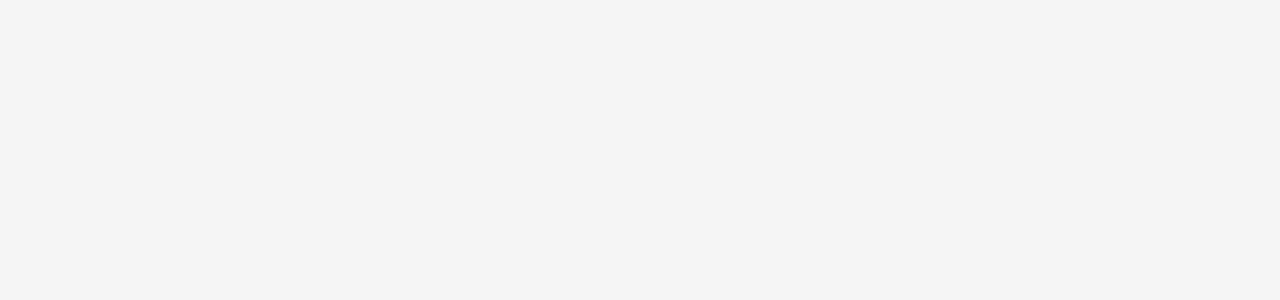
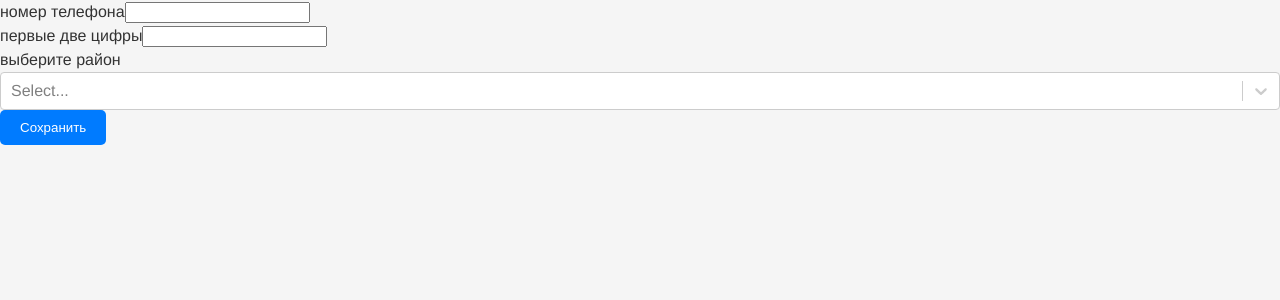
Before and after one commit to pvlstkv/telephone_exchange_front, a React (Create React App) app: page /telephone-exchanges/creating in a window 1280 px wide. Before the commit this address had no page. Shown: the top 300 px of the page. Built offline with nearby package versions, Linux system fonts and the light colour scheme; no server answers.

Commit message:
создание телефонных станций

```diff
--- a/src/App.js
+++ b/src/App.js
@@ -15,6 +15,7 @@ import SubscriberTable from './user_profile/SubscriberTable';
 import TelephoneExchangeTable from './TelephoneExchange/TelephoneExchangeTable';
 import CityCreate from './city/CityCreate';
 import DistrictCreate from './district/DistrictCreate';
+import TelephoneExchangeCreate from './TelephoneExchange/TelephoneExchangeCreate';
 
 function App() {
   // const navigate = useNavigate();
@@ -57,6 +58,7 @@ function App() {
         <Route exact path='/subscribers/creating' element={<SubscriberProfile/>}/>
 
         <Route exact path='/telephone-exchanges' element={<TelephoneExchangeTable/>}/>
+        <Route exact path='/telephone-exchanges/creating' element={<TelephoneExchangeCreate/>}/>
         {/* {navigate('/')} */}
       </Routes>
     </Router>
--- a/src/TelephoneExchange/TelephoneExchange.js
+++ b/src/TelephoneExchange/TelephoneExchange.js
@@ -1,7 +1,22 @@
 import React from 'react';
 import { Link } from 'react-router-dom';
+import axios from 'axios';
 
 const TelephoneExchange = ({ index, exchange }) => {
+
+  let jwt = localStorage.getItem('token')
+    let axiosConfig = {
+      headers:{
+          Authorization: "Bearer " + jwt
+      }
+    }
+    let id = exchange.id;
+    console.log('id of exhange is', id)
+
+    const handleDelete =  (event) =>{
+      axios.delete(`http://localhost:8080/telephone-exchanges/${id}`, axiosConfig)
+      window.location.reload()
+    }
   return (
     <>
         <td>{index}</td>
@@ -10,6 +25,9 @@ const TelephoneExchange = ({ index, exchange }) => {
       <td> {exchange.subscribers && exchange.subscribers.map(item=>item.name)}</td>
       <td> {exchange.firstTwoDigits}</td>
 
+      <td> <button onClick={handleDelete}>Удалить</button></td>
+
+
     </>
   );
 };
--- /dev/null
+++ b/src/TelephoneExchange/TelephoneExchangeCreate.js
@@ -0,0 +1,85 @@
+import axios from 'axios';
+import React, { useEffect, useState } from 'react';
+import Select from 'react-select';
+
+export default function TelephoneExchangeCreate(){
+    let jwt = localStorage.getItem('token')
+    let axiosConfig = {
+        headers:{
+            Authorization: "Bearer " + jwt
+        }
+    }
+
+    const [exchange, setExchange] = useState({})
+    const [districts, setDistricts] = useState([])
+    const [firstTwoDigits, setFirstTwoDigits] = useState('')
+    const [message, setMessage] = useState('')
+
+    useEffect(()=>{
+        axios.get('http://localhost:8080/districts', axiosConfig)
+        .then(response=>{
+            //добавить города
+            const _districts = response.data.map(item=>({
+                value:item.id,
+                label:item.name
+            }))
+            setDistricts(_districts)
+        })
+    }, [])
+
+    const handleInput = (event)=>{
+        const { name, value } = event.target;
+        console.log(name)
+        console.log('inputing number')
+        console.log('inputing number')
+
+        let twoDigits = value.slice(0, 2)
+        console.log('12 digits is', twoDigits)
+        setFirstTwoDigits(twoDigits)
+        console.log('name and value are ', name, value)
+        setExchange({
+            ...exchange,
+            [name]: value,
+            'firstTwoDigits':twoDigits
+        })
+    }
+
+
+    const handleSelect = (district) =>{
+        setExchange({
+            ...exchange,
+            districtId:district.value
+        })
+    }
+
+    const handleSave = (event)=>{
+        console.log('send this', exchange)
+        axios.post('http://localhost:8080/telephone-exchanges',exchange, axiosConfig)
+        .then(response=>{
+            console.log(response)
+            setMessage('телефонная станция успешно добавлена')
+        })
+    }
+
+    return (
+        <>
+            <div>
+                <div>
+                    <span>номер телефона</span>
+                    <input type='number' name='number' onChange={handleInput}></input>
+                </div>
+                <div>
+                    <span> первые две цифры</span>
+                    <input readOnly value={firstTwoDigits}></input>
+                </div>
+                <div>
+                    <span>выберите район</span>
+                    <Select options={districts} onChange={handleSelect}></Select>
+                </div>
+            </div>
+            <button onClick={handleSave}> Сохранить</button>
+            {message.length > 0 && <div>{message}</div>}
+        </>
+    )
+
+}
--- a/src/TelephoneExchange/TelephoneExchangeTable.js
+++ b/src/TelephoneExchange/TelephoneExchangeTable.js
@@ -60,7 +60,7 @@ function TelephoneExchangeTable() {
           ))}
         </tbody>
       </table>
-      {/* <Link to='/telephone-exchanges/creating'> Создать новую станцию</Link> */}
+      <Link to='/telephone-exchanges/creating'> Создать новую станцию</Link>
     </div>
   );
 }
```
